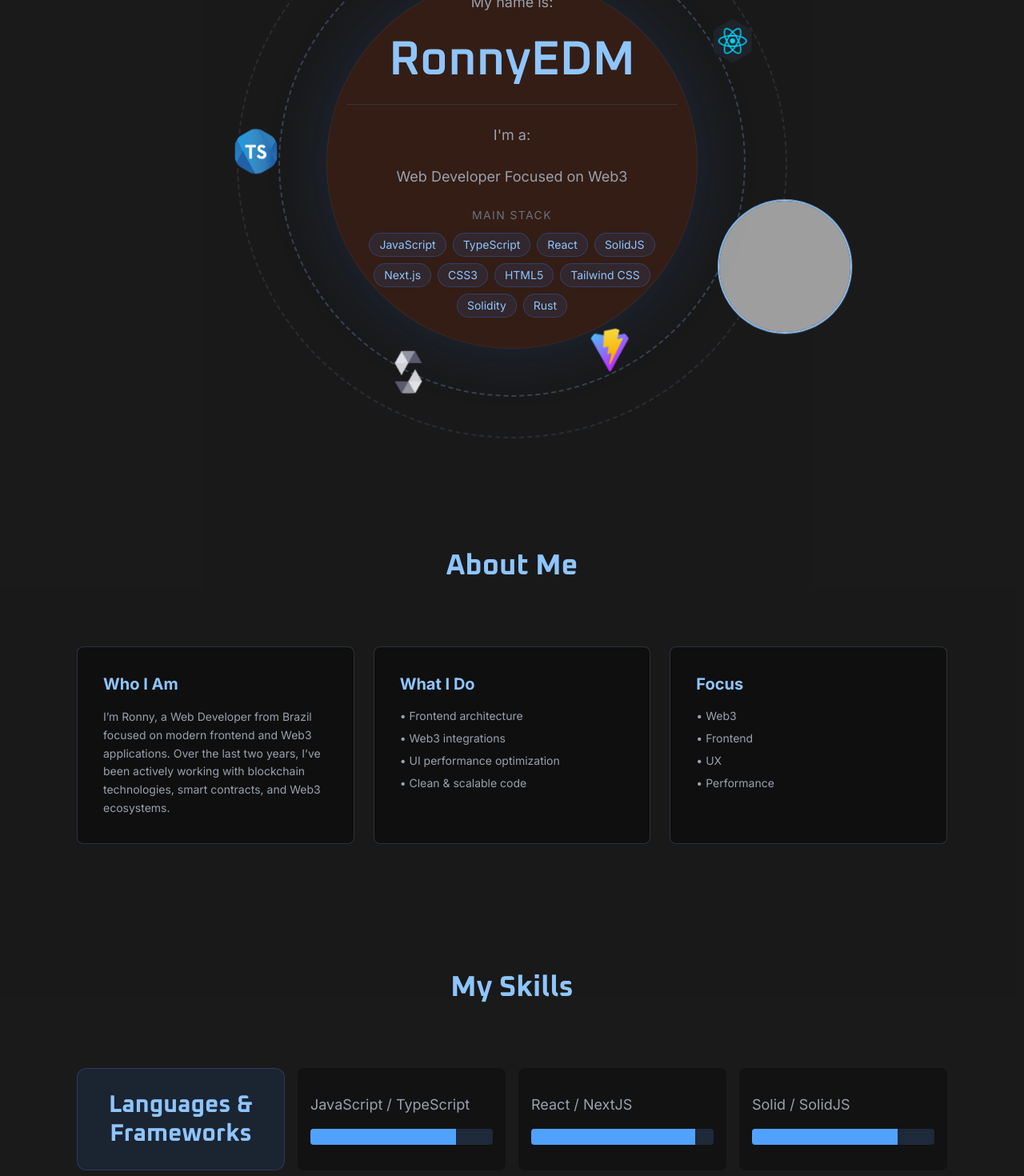
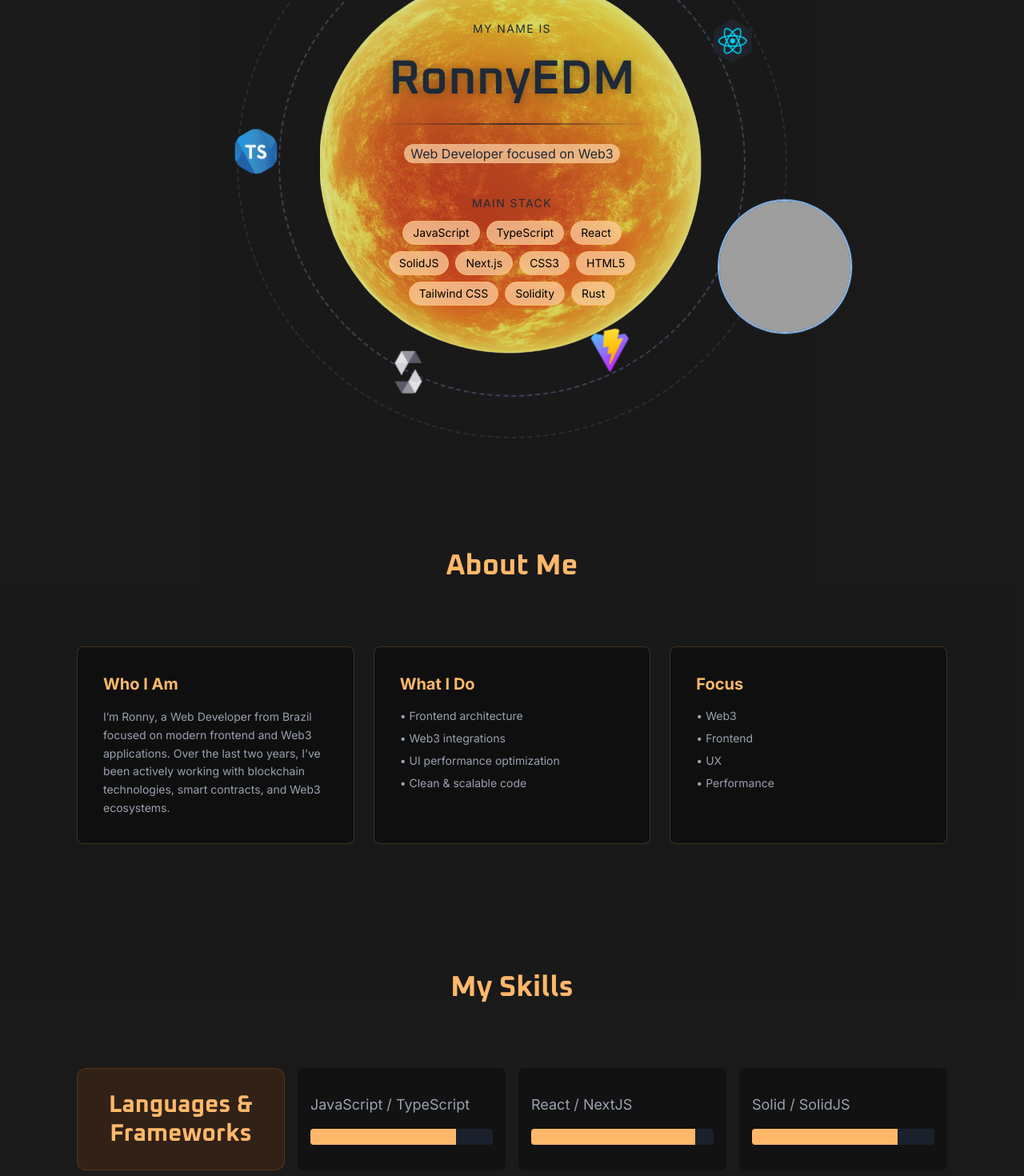
Before and after one commit to Ronny2k-git/portfolio, a React (Vite) app: page / in a window 1280 px wide. Shown: the part 280-1750 px from the top of the page at 80% size. Built offline with nearby package versions, Linux system fonts and the light colour scheme; grey boxes are pictures that could not be loaded.

Commit message:
feat: add new animations to the home page

```diff
--- a/src/home/components/AboutCard.tsx
+++ b/src/home/components/AboutCard.tsx
@@ -7,10 +7,10 @@ type AboutCardProps = {
 export function AboutCard({ title, description, items }: AboutCardProps) {
   return (
     <div
-      className="w-full flex flex-col p-8 gap-4 rounded-lg bg-black/40 border border-blue-300/20 hover:border-blue-500/30
+      className="w-full flex flex-col p-8 gap-4 rounded-lg bg-black/40 border border-orange-300/20 hover:border-orange-500/30
         hover:bg-black/50"
     >
-      <h3 className="text-xl font-bold text-blue-300">{title}</h3>
+      <h3 className="text-xl font-bold text-orange-300">{title}</h3>
 
       {description && (
         <p className="text-sm leading-relaxed text-gray-400">{description}</p>
--- a/src/home/components/CardInfo.tsx
+++ b/src/home/components/CardInfo.tsx
@@ -29,21 +29,63 @@ export function CardInfo() {
 
   return (
     <div
-      className="flex z-10 h-auto max-sm:w-[21.3rem] sm:size-[29rem] p-4 sm:px-6 bg-orange-800/20 rounded-4xl
-    sm:rounded-full text-gray-400 border border-blue-400/10 shadow-[0_0_80px_rgba(59,130,246,0.15)]"
+      className="
+        relative z-50
+        flex items-center justify-center
+        max-sm:w-[21.2rem]
+        sm:size-[28rem]
+        md:size-[30rem]
+        p-6
+        shadow-[0_0_80px_rgba(246,161,59,0.25]
+      "
     >
-      {/* My Infos */}
-      <section className="flex flex-col items-center gap-6">
-        <p className="text-lg">My name is:</p>
-        {/* Use a customized name later */}
+      {/* 🔶 Background image (desktop) */}
+      <div
+        className="
+          absolute inset-0
+          hidden sm:block
+          bg-[url('/home/sun.png')]
+          bg-cover bg-center
+          opacity-85
+          blur-[1px
+          z-10
+        "
+      />
+
+      {/* 🔶 Background color (mobile) */}
+      <div
+        className="
+          absolute inset-0
+          sm:hidden
+          bg-amber-600/90
+          rounded-4xl
+
+        "
+      />
+
+      {/* Content */}
+      <section className="relative z-10 flex flex-col items-center gap-6 text-center">
+        {/* Label */}
+        <p className="text-sm uppercase tracking-widest font-semiboldold text-gray-800 max-sm:text-black">
+          My name is
+        </p>
+
+        {/* Animated name */}
         <span
           key={animationKey}
-          className=" px-4 text-5xl sm:text-6xl text-blue-300 font-semibold "
+          className="
+            px-4
+            text-5xl sm:text-6xl
+            font-display font-semibold
+            text-gray-800
+            max-sm:text-black/80
+            drop-shadow-[0_2px_6px_rgba(0,0,0,0.35)]
+          "
         >
           {NAME.split('').map((char, index) => (
             <span
               key={index}
-              className="inline-block animate-letter font-display"
+              className="inline-block animate-letter"
               style={{ animationDelay: `${index * 60}ms` }}
             >
               {char}
@@ -51,28 +93,29 @@ export function CardInfo() {
           ))}
         </span>
 
-        <div className="h-px w-full bg-gray-700/70" />
+        {/* Divider */}
+        <div className="h-0.5 w-full bg-gradient-to-r from-transparent via-gray-900/70" />
 
-        <p className="text-lg">I'm a:</p>
-        <div className="flex flex-col text-lg text-center">
-          <p>Web Developer Focused on Web3</p>
+        {/* Role */}
+        <p className="text-base text-gray-800 max-sm:text-black bg-orange-200/70 px-2 rounded-full">
+          Web Developer focused on Web3
+        </p>
 
         {/* Stack */}
-          <div className="mt-6 flex flex-col items-center">
-            <span className="text-sm uppercase tracking-widest text-gray-500">
+        <div className="mt-4 flex flex-col items-center">
+          <span className="text-sm uppercase tracking-widest text-gray-800 max-sm:text-black">
             Main stack
           </span>
 
-            <ul className="mt-3 flex flex-wrap items-center justify-center gap-2">
+          <ul className="mt-3 flex max-w-[20rem] flex-wrap items-center justify-center gap-2">
             {MAIN_STACK.map((tech) => (
               <Tag
                 key={tech}
                 text={tech}
-                  className="text-sm hover:scale-105 cursor-pointer"
+                className="sm:text-sm cursor-pointer"
               />
             ))}
           </ul>
-          </div>
         </div>
       </section>
     </div>
--- a/src/home/components/ProjectCard.tsx
+++ b/src/home/components/ProjectCard.tsx
@@ -18,7 +18,7 @@ export function ProjectCard({
   live,
 }: ProjectCardProps) {
   return (
-    <div className="group w-full flex flex-col overflow-hidden rounded-2xl border border-blue-500/10 bg-black/40 backdrop-blur-sm transition hover:border-blue-500/30">
+    <div className="group w-full flex flex-col overflow-hidden rounded-2xl border border-orange-500/10 bg-black/40 backdrop-blur-sm transition hover:border-orange-500/30">
       {/* Banner */}
       <div className="relative aspect-video overflow-hidden">
         <img
@@ -33,12 +33,12 @@ export function ProjectCard({
 
       {/* Content */}
       <div className="flex flex-col gap-4 p-4">
-        <h3 className="text-xl font-semibold text-blue-300">{title}</h3>
+        <h3 className="text-xl font-semibold text-orange-300">{title}</h3>
 
         <p className="text-sm text-gray-400 leading-relaxed">{description}</p>
 
         {/* Tech stack */}
-        <ul className="flex flex-wrap gap-2">
+        <ul className="flex flex-wrap gap-2 text-black cursor-pointer">
           {techs.map((tech) => (
             <Tag key={tech} text={tech}></Tag>
           ))}
@@ -50,7 +50,7 @@ export function ProjectCard({
             <a
               href={github}
               target="_blank"
-              className="text-gray-400 hover:text-blue-300 transition"
+              className="text-gray-400 hover:text-orange-300 transition"
             >
               GitHub →
             </a>
@@ -59,7 +59,7 @@ export function ProjectCard({
             <a
               href={live}
               target="_blank"
-              className="text-gray-400 hover:text-blue-300 transition"
+              className="text-gray-400 hover:text-orange-300 transition"
             >
               Live →
             </a>
--- a/src/home/components/SectionCard.tsx
+++ b/src/home/components/SectionCard.tsx
@@ -7,7 +7,8 @@ export function SectionCard({ title }: SectionCardProps) {
     <div
       role="heading"
       aria-level={3}
-      className="flex items-center justify-center min-h-32 rounded-xl border border-blue-400/20 bg-blue-500/10 p-4 py-6 text-center font-display text-3xl font-bold text-blue-300"
+      className="flex items-center justify-center min-h-32 rounded-xl border border-orange-400/20 bg-orange-500/10 text-orange-300
+       p-4 py-6 text-center font-display text-3xl font-bold "
     >
       {title}
     </div>
--- a/src/home/components/SkillCard.tsx
+++ b/src/home/components/SkillCard.tsx
@@ -32,9 +32,9 @@ export function SkillCard({ title, pct, className }: SkillCardProps) {
     >
       <span className="text-lg font-bol text-gray-400">{title}</span>
       {/* Knowledge bar container*/}
-      <div className="w-full max-w-[15rem] h-5 rounded-sm bg-gray-800 overflow-hidden">
+      <div className="w-full max-w-[15rem] h-5 rounded-sm bg-gray-800/70 overflow-hidden">
         <div
-          className="w-full h-full bg-blue-400 transition-all duration-1000 ease-out"
+          className="w-full h-full bg-orange-300 transition-all duration-1000 ease-out"
           style={{
             width: visible ? `${pct}%` : '0%',
           }}
--- a/src/home/components/Tag.tsx
+++ b/src/home/components/Tag.tsx
@@ -9,7 +9,7 @@ export function Tag({ text, className }: TagProps) {
   return (
     <span
       className={twMerge(
-        'rounded-full bg-blue-500/10 border border-blue-500/30 px-3 py-1 text-xs text-blue-300',
+        'rounded-full px-3 py-1 text-xs text-black bg-orange-200/70 border border-orange-300 backdrop-blur-sm hover:bg-orange-300/70 hover:scale-105 transition ',
         className,
       )}
     >
--- a/src/routes/index.tsx
+++ b/src/routes/index.tsx
@@ -55,7 +55,7 @@ function App() {
         {/* About me */}
         <section
           id="about"
-          className="flex flex-col w-full items-center justify-center gap-20 text-blue-300"
+          className="flex flex-col w-full items-center justify-center gap-20 text-orange-300"
         >
           <h2 className="text-4xl font-bold font-display">About Me</h2>
 
@@ -75,7 +75,7 @@ function App() {
 
         <section
           id="skill"
-          className="relative flex flex-col w-full items-center gap-20 text-blue-300"
+          className="relative flex flex-col w-full items-center gap-20 text-orange-300"
         >
           <h2 className="text-4xl font-bold font-display">My Skills</h2>
 
@@ -110,7 +110,7 @@ function App() {
         {/* My projects */}
         <section
           id="project"
-          className="flex w-full flex-col items-center gap-20 text-blue-300"
+          className="flex w-full flex-col items-center gap-20 text-orange-300"
         >
           <h2 className="text-4xl font-bold font-display">My Projects</h2>
 
```
Also changed, not shown: public/home/sun.png (added). Lines whose indentation alone changed are shown as unchanged.
